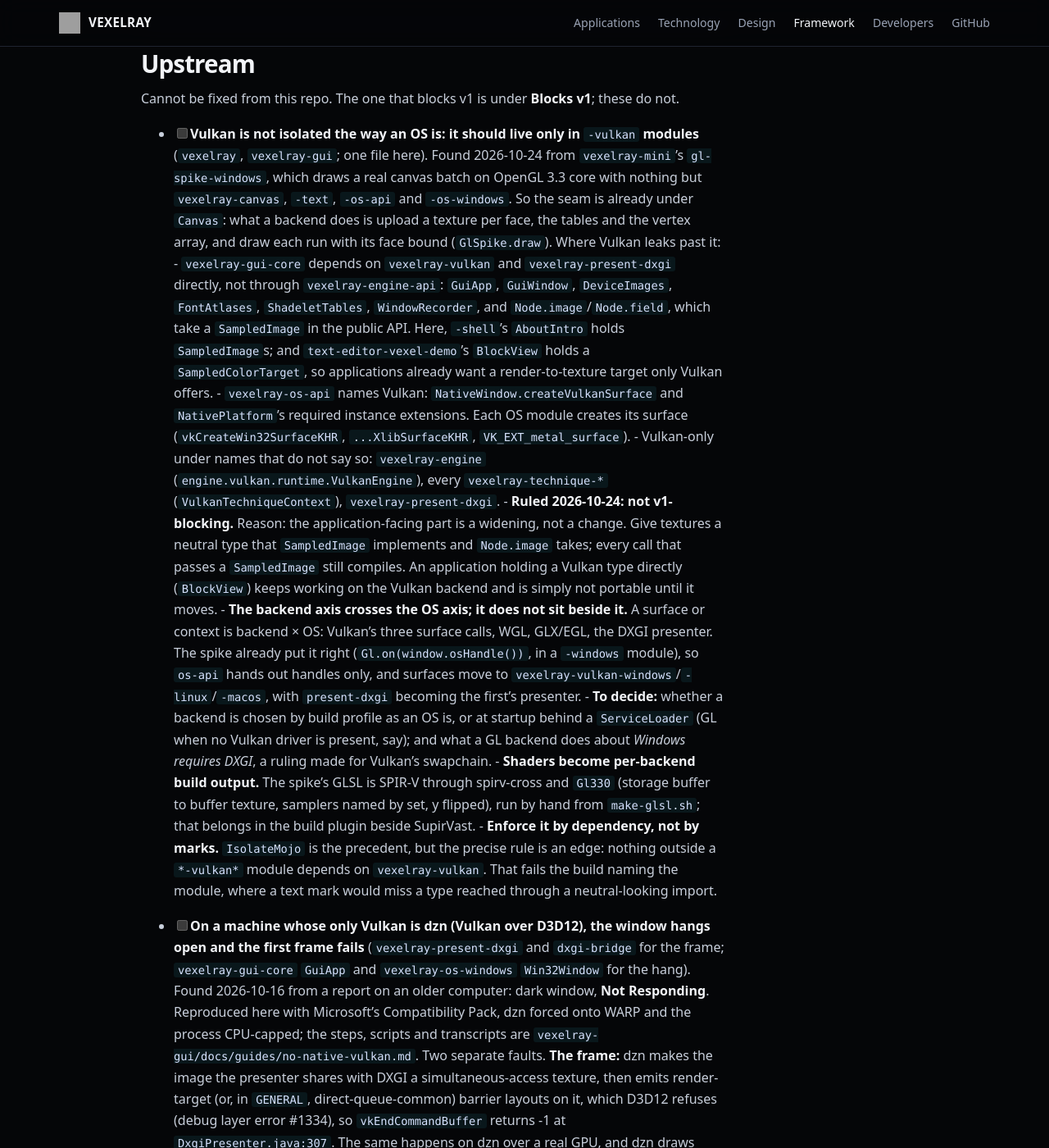
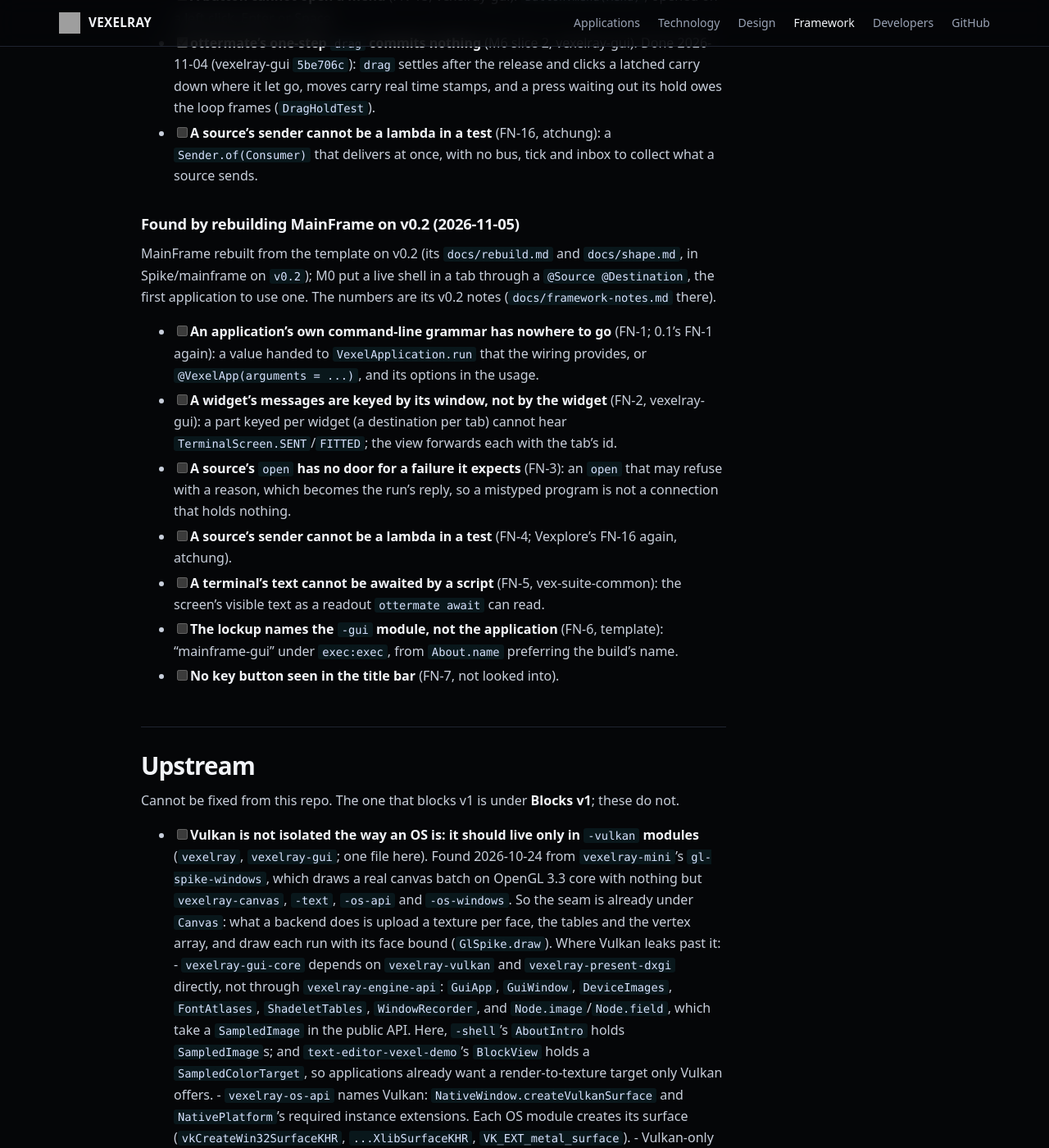
Before and after one commit to sibarum/vexelray-framework, a Jekyll site: the page built from docs/TODO.md, in a window 1280 px wide and 1400 px high, scrolled down 36209 px. Shown: the whole window at 82% size. Built offline with Jekyll 4.4.1, drawn with Linux system fonts in a browser that asks for light colours; our own code applies the rules of GitHub Pages for plain Markdown files; some of the changed text lies outside the part shown.

Commit message:
TODO: frictions found rebuilding MainFrame on v0.2 (its FN-1 to FN-7)
Co-Authored-By: Claude Opus 5.5 <noreply@anthropic.com>

```diff
--- a/docs/TODO.md
+++ b/docs/TODO.md
@@ -1235,6 +1235,13 @@ behind it, the first application `@Source @Destination` (`Runner`). The numbers
 - [ ] **An underline is drawn in the text's colour** (FN-13, vexelray-gui). `Span.underline` takes the span's `fg`,
       so a red problem line recolours the token; the IDE marks a problem with an ink underline on a faint `DANGER`
       ground instead. An underline colour on `Span`, and a wavy style.
+- [ ] **A menu cannot be opened at the caret from a key** (FN-14, vexelray-gui). `ContextMenu.present` needs a
+      `ClickEvent`, and `TextField` does not say where its caret is on screen, so Ctrl+Enter on a name two modules
+      export names them on the status line instead of offering a choice. A menu anchored at a node and an offset,
+      opened by a chord: completion, quick fixes and choosers all need it.
+- [ ] **A field's change version counts caret moves** (FN-15, an idea, vexelray-gui). `TextField.Changed`'s version
+      moves on every commit, so it cannot name the text a job's answer is about; the IDE matched by it and dropped
+      answers whenever the caret moved. A text version beside the document's would be the thing to key on.
 - [ ] **In vex-suite-common, not here** (FN-7, FN-9): `TerminalScreen.pseudoconsole()` needs the application to know
       its platform, which the build's isolation check forbids, so `PtyPlatform` should answer it; and the terminal
       draws a gap at every change of colour (`[ INFO ]` for Maven's `[INFO]`).
@@ -1285,6 +1292,26 @@ there), which started again at FN-1; "Found by Vexplore" above is 0.1's. Most ar
 - [ ] **A source's sender cannot be a lambda in a test** (FN-16, atchung): a `Sender.of(Consumer)` that delivers at
       once, with no bus, tick and inbox to collect what a source sends.
 
+### Found by rebuilding MainFrame on v0.2 (2026-11-05)
+
+MainFrame rebuilt from the template on v0.2 (its `docs/rebuild.md` and `docs/shape.md`, in Spike/mainframe on
+`v0.2`); M0 put a live shell in a tab through a `@Source @Destination`, the first application to use one. The numbers
+are its v0.2 notes (`docs/framework-notes.md` there).
+
+- [ ] **An application's own command-line grammar has nowhere to go** (FN-1; 0.1's FN-1 again): a value handed to
+      `VexelApplication.run` that the wiring provides, or `@VexelApp(arguments = ...)`, and its options in the usage.
+- [ ] **A widget's messages are keyed by its window, not by the widget** (FN-2, vexelray-gui): a part keyed per
+      widget (a destination per tab) cannot hear `TerminalScreen.SENT`/`FITTED`; the view forwards each with the tab's
+      id.
+- [ ] **A source's `open` has no door for a failure it expects** (FN-3): an `open` that may refuse with a reason,
+      which becomes the run's reply, so a mistyped program is not a connection that holds nothing.
+- [ ] **A source's sender cannot be a lambda in a test** (FN-4; Vexplore's FN-16 again, atchung).
+- [ ] **A terminal's text cannot be awaited by a script** (FN-5, vex-suite-common): the screen's visible text as a
+      readout `ottermate await` can read.
+- [ ] **The lockup names the `-gui` module, not the application** (FN-6, template): "mainframe-gui" under
+      `exec:exec`, from `About.name` preferring the build's name.
+- [ ] **No key button seen in the title bar** (FN-7, not looked into).
+
 ## Upstream
 
 Cannot be fixed from this repo. The one that blocks v1 is under **Blocks v1**; these do not.
```
